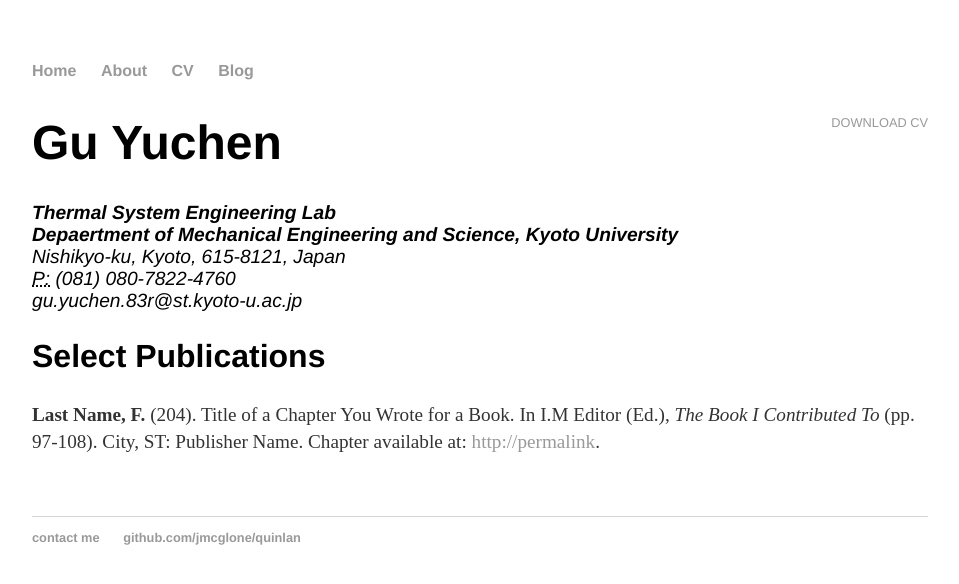
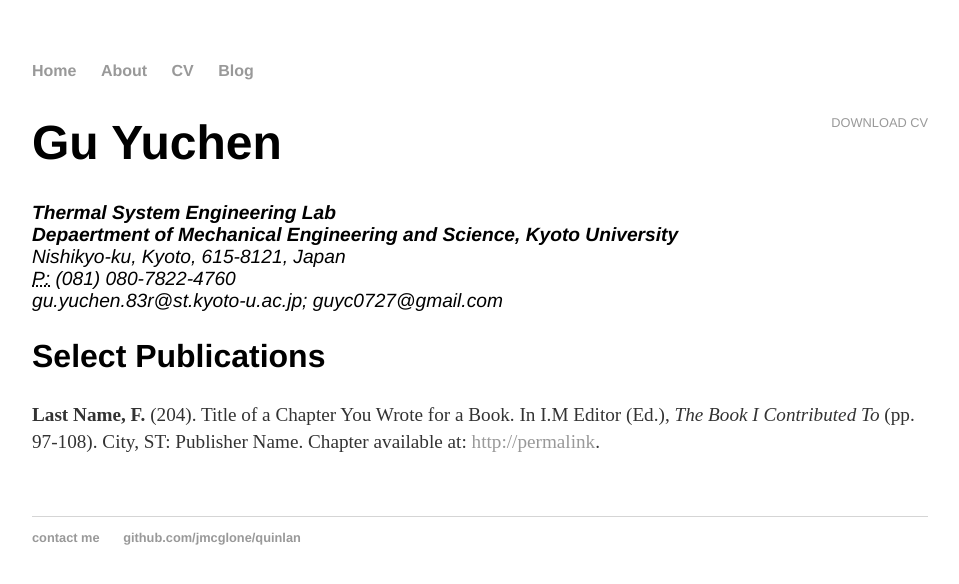
Before and after one commit to ycgu/ycgu.github.io, a Jekyll site: the page built from cv/index.html, in a window 1280 px wide. Shown: the top 584 px of the page, without its empty margins (160-1119 px from the left). Built offline with Jekyll 4.4.1, drawn with Linux system fonts in a browser that asks for light colours.

Commit message:
Update index.html

```diff
--- a/cv/index.html
+++ b/cv/index.html
@@ -11,7 +11,7 @@ title: CV of Your Name
 					<strong>Depaertment of Mechanical Engineering and Science, Kyoto University</strong><br>
 					Nishikyo-ku, Kyoto, 615-8121, Japan<br>
 					<abbr title="phone">P:</abbr> (081) 080-7822-4760<br>
-					<span class="obfuscate">gu.yuchen.83r@st.kyoto-u.ac.jp</span>
+					<span class="obfuscate">gu.yuchen.83r@st.kyoto-u.ac.jp; guyc0727@gmail.com</span>
 					</address>
 
 					<h2>Select Publications</h2>
```
